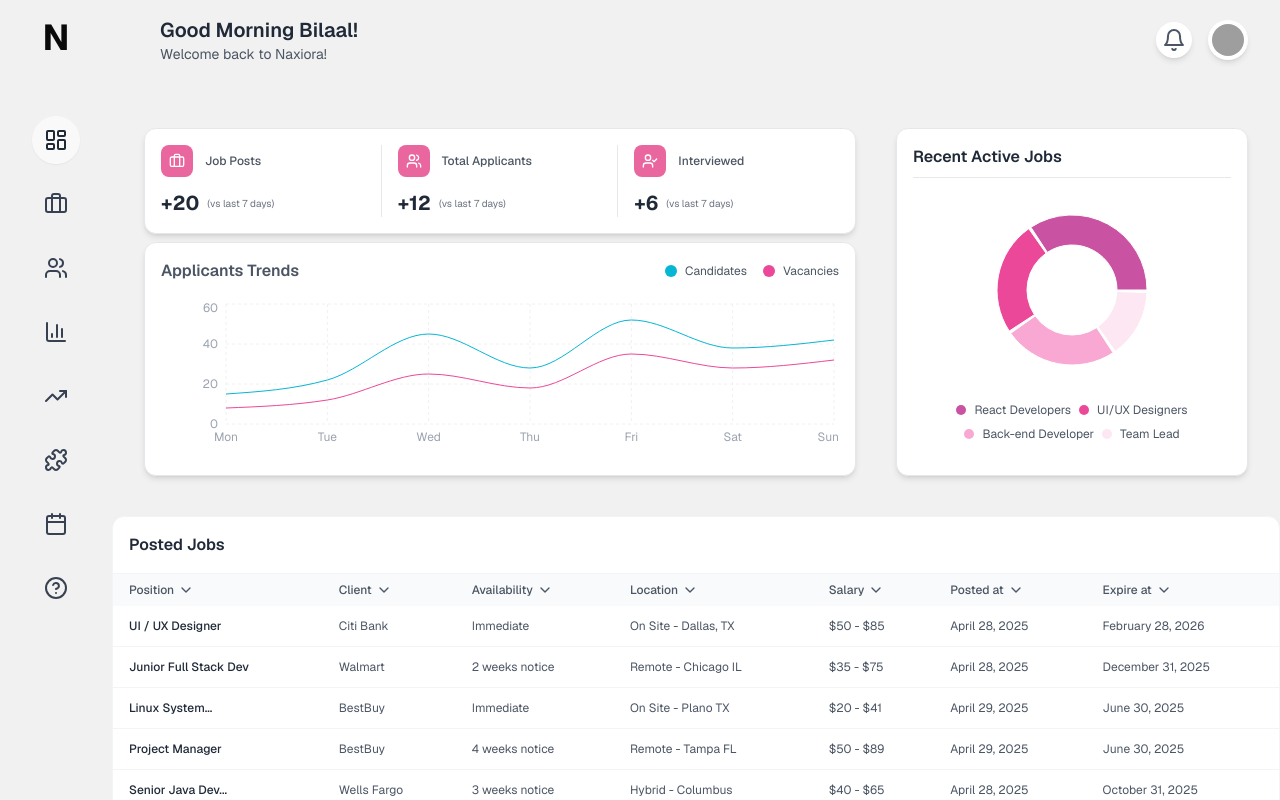
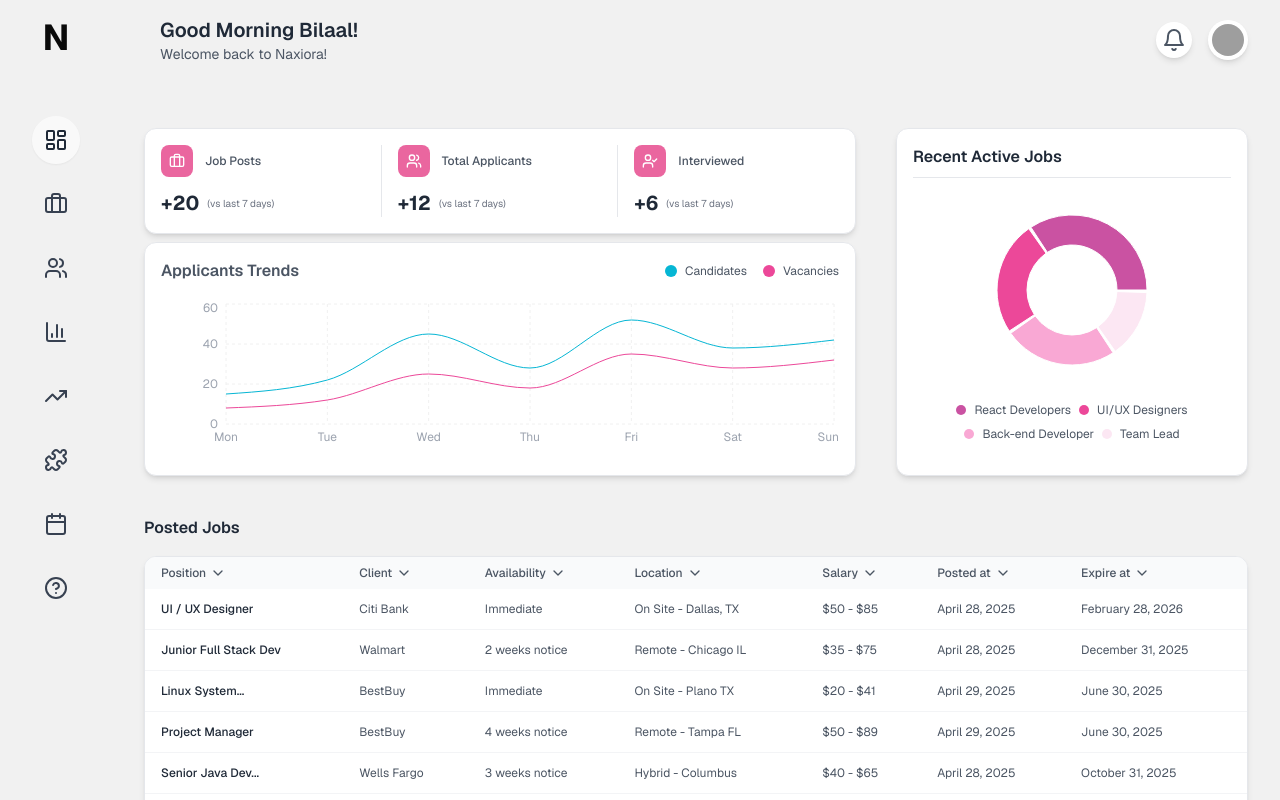
Before and after one commit to bilaalmunir/admin-dashboard, a Next.js app: page / in a window 1280 px wide. Built offline with nearby package versions, Linux system fonts and the light colour scheme; grey boxes are pictures that could not be loaded.

Commit message:
dashboard done

```diff
--- a/app/page.tsx
+++ b/app/page.tsx
@@ -40,7 +40,7 @@ export default function Dashboard() {
         <Header />
 
         {/* Main Dashboard Content - Two Column Layout */}
-        <div className="grid grid-cols-1 lg:grid-cols-3 gap-2 mb-2">
+        <div className="grid grid-cols-1 lg:grid-cols-3 gap-2">
           {/* Left Column - Stats Cards and Line Chart */}
           <div className="lg:col-span-2 space-y-2 p-8">
             {/* Stats Cards Container */}
--- a/components/JobTable.tsx
+++ b/components/JobTable.tsx
@@ -84,11 +84,14 @@ export default function JobTable() {
   ]
 
   return (
-    <div className="bg-white rounded-xl shadow-sm border border-gray-100">
-      <div className="p-4 border-b border-gray-100">
+    <div className="px-8 py-2">
+      {/* Heading outside table */}
+      <div className="mb-4">
         <h3 className="text-base font-semibold text-gray-800">Posted Jobs</h3>
       </div>
 
+      {/* Table */}
+      <div className="bg-white rounded-xl shadow-md border border-gray-200 overflow-hidden">
         <div className="overflow-x-auto">
           <table className="w-full">
             <thead className="bg-gray-50">
@@ -118,10 +121,12 @@ export default function JobTable() {
             </tbody>
           </table>
         </div>
+      </div>
 
-      {/* Pagination */}
-      <div className="px-4 py-3 border-t border-gray-100">
-        <div className="flex items-center justify-center space-x-2">
+      {/* Pagination outside table */}
+      <div className="flex justify-end mt-4">
+        <div className="bg-white rounded-xl shadow-md border border-gray-200 p-2">
+          <div className="flex items-center">
             <button
               className="p-2 rounded-lg hover:bg-gray-100 disabled:opacity-50"
               disabled={currentPage === 1}
@@ -129,13 +134,14 @@ export default function JobTable() {
             >
               <ChevronLeft className="w-4 h-4" />
             </button>
+            <div className="w-px bg-gray-200 h-6 mx-1"></div>
 
             {[1, 2, 3, "...", 8, 9, 10].map((page, index) => (
+              <div key={index} className="flex items-center">
                 <button
-              key={index}
                   className={`px-2 py-1 rounded-lg text-xs font-medium ${
                     page === currentPage
-                  ? "bg-purple-600 text-white"
+                      ? "bg-gray-400 text-white"
                       : page === "..."
                         ? "text-gray-400 cursor-default"
                         : "text-gray-600 hover:bg-gray-100"
@@ -145,8 +151,13 @@ export default function JobTable() {
                 >
                   {page}
                 </button>
+                {index < [1, 2, 3, "...", 8, 9, 10].length - 1 && page !== "..." && (
+                  <div className="w-px bg-gray-200 h-6 mx-1"></div>
+                )}
+              </div>
             ))}
 
+            <div className="w-px bg-gray-200 h-6 mx-1"></div>
             <button
               className="p-2 rounded-lg hover:bg-gray-100 disabled:opacity-50"
               disabled={currentPage === totalPages}
@@ -157,5 +168,6 @@ export default function JobTable() {
           </div>
         </div>
       </div>
+    </div>
   )
 }
```
Lines whose indentation alone changed are shown as unchanged.
